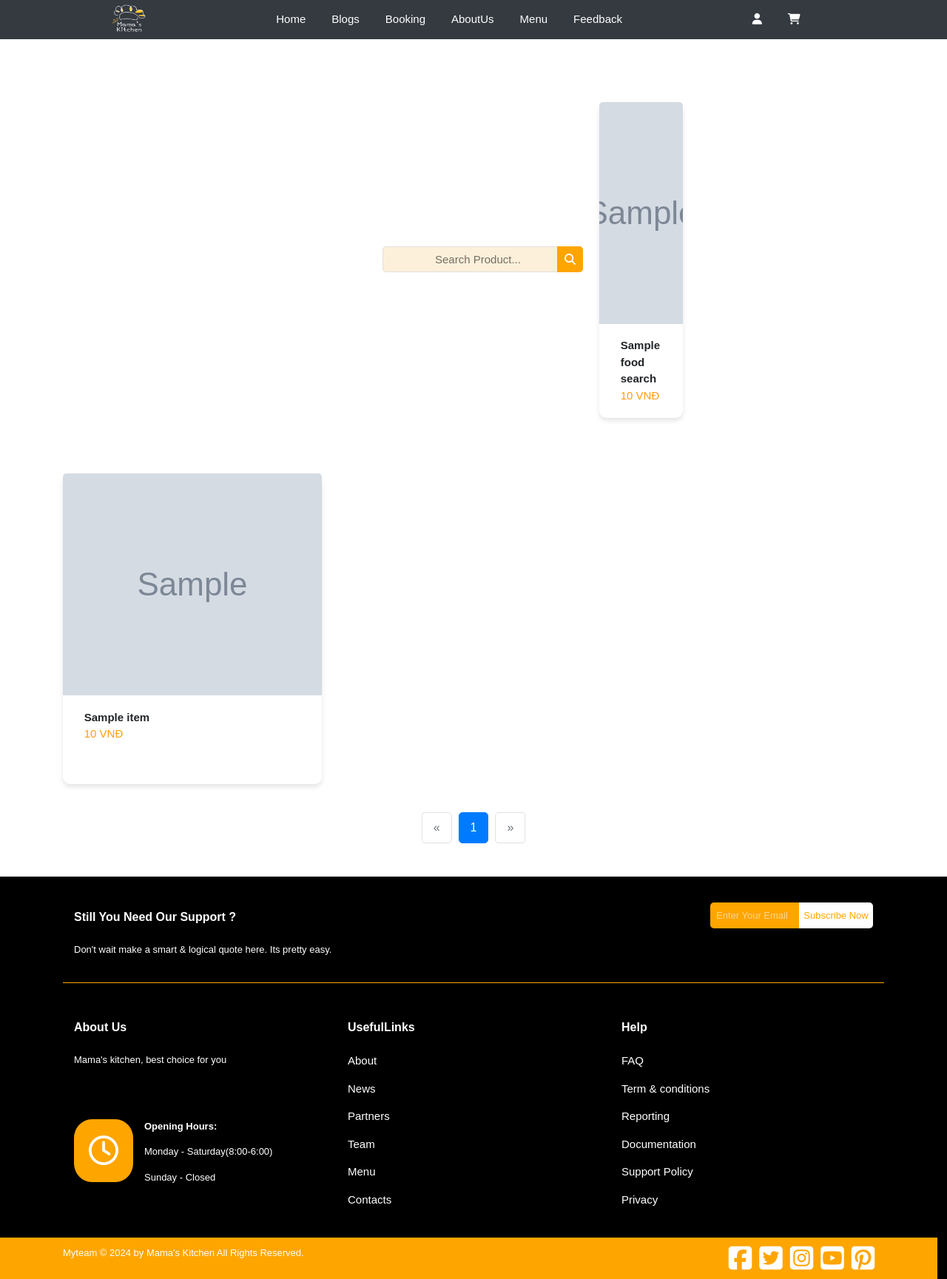
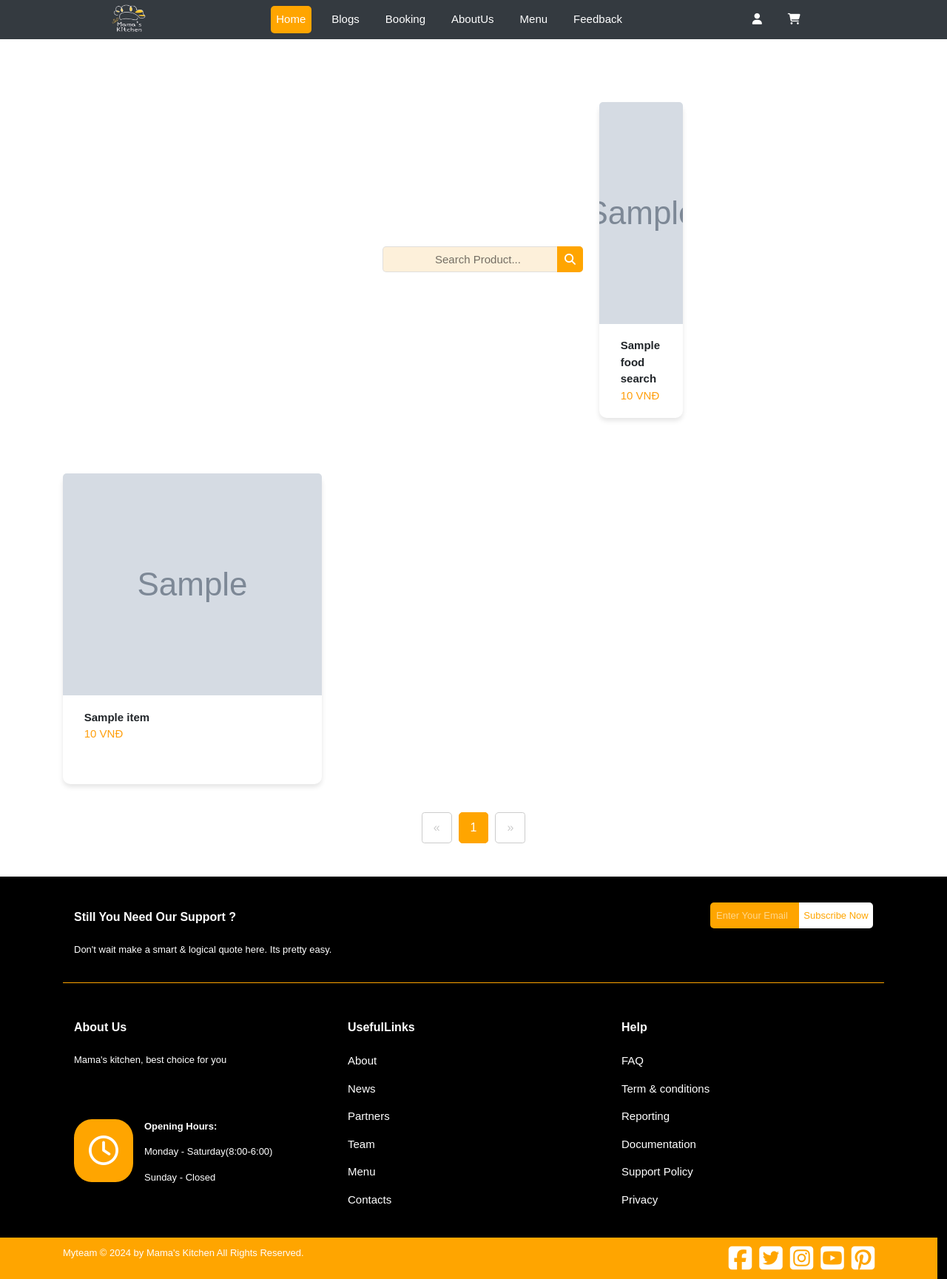
Before and after one commit to TranHoangXuanNguyen/PHP_WebBasicProject, a PHP site: a page that uses app/views/Foodlist.php in a window 1280 px wide. Shown: the whole page at 74% size. Run offline with PHP 8.4, Linux system fonts and the light colour scheme; the template is opened without the code that fills it: most values are stand-ins (such as "Sample title", 1, 10 or a date in 2020); grey boxes marked "Sample" are stand-in pictures.

Commit message:
done fix pagination

```diff
--- a/app/controllers/menuController.php
+++ b/app/controllers/menuController.php
@@ -51,12 +51,12 @@ class MenuController extends Controller
         }
         $foodDetailModel = new FoodModel();
         $fooddetail =  $foodDetailModel->detailFood($foodId);
-        // Nếu tìm thấy món ăn
+        //If can find food item
         if ($fooddetail != null) {
             $relevant = $foodDetailModel->relevantFood($foodId);
 
             $this->view('DetailFood', ['fooddetail' => $fooddetail, 'relevantfood' => $relevant]);
-            // Hiển thị thông tin chi tiết của 1 món ăn
+            // show detail of food item
         } else {
             echo "No food items found";
         }
--- a/app/models/adminModelFoodItem.php
+++ b/app/models/adminModelFoodItem.php
@@ -43,7 +43,7 @@ class AdminModelFooditem
                 $foodItem->foodName = $row['foodName'];
                 $foodItem->categoryId = $row['categoryId'];
                 $foodItem->price = $row['price'];
-                $foodItem->detail = $row['detail'];
+                 $foodItem->detail = $row['detail'];
                 $foodItem->description = $row['description'];
                 $foodItems[] = $foodItem;
             }
--- a/app/views/Foodlist.php
+++ b/app/views/Foodlist.php
@@ -145,12 +145,23 @@
 
         .page-link {
             display: inline-block;
-            color: white;
-            background-color: orange;
+            color: darkorange;
             padding: 10px 15px;
-            border: 1px solid orange;
             border-radius: 5px;
             font-size: 16px;
+            border-color: darkorange;
+        }
+
+        .active {
+            background-color: orange !important;
+            border-radius: 5px;
+        }
+
+
+        .page-item.active .page-link {
+            background-color: orange !important;
+            border: 1px solid orange;
+
         }
 
         .page-link:hover {
@@ -160,6 +171,8 @@
 
         .page-item.disabled .page-link {
             cursor: not-allowed;
+            color: #ccc;
+            border-color: #ccc;
         }
     </style>
 </head>
@@ -227,6 +240,11 @@
         $totalItems = count($data['total']);
         $itemsPerPage = 9;
         $totalPages = ceil($totalItems / $itemsPerPage);
+        if (isset($_GET['page']) && is_numeric($_GET['page'])) {
+            $currentPage = $_GET['page'];
+        } else {
+            $currentPage = 1;
+        }
         ?>
 
         <nav aria-label="Page navigation example">
--- a/app/views/admin/Dashboard.php
+++ b/app/views/admin/Dashboard.php
@@ -28,7 +28,7 @@ $totalFoodItems = (count($data['allfooditems']));
                     <div class="inforboxTitle">Total imcome at month:</div>
                     <div class="inforboxinfor">
                         <?php
-                        var_dump($data['totalMoney']);
+                        // var_dump($data['totalMoney']);
                         echo $data['totalMoney']; ?> <i class="bi bi-egg-fried"></i>
                     </div>
                 </div>
```
Also changed, not shown: app/assets/css/admin.css.php (+5 -3 lines), app/views/AdminDashboard.php (+21 -39 lines), app/views/admin/FoodItem.php (+5 -2 lines).
